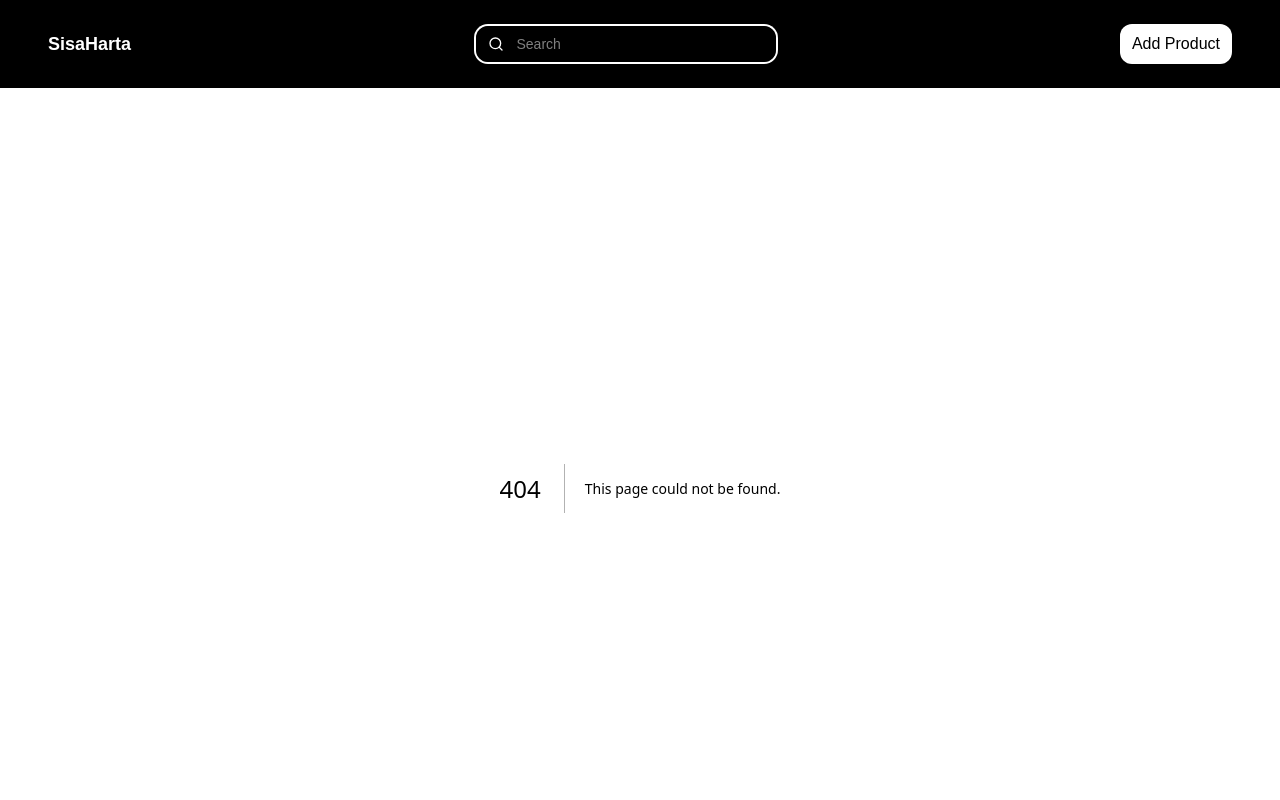
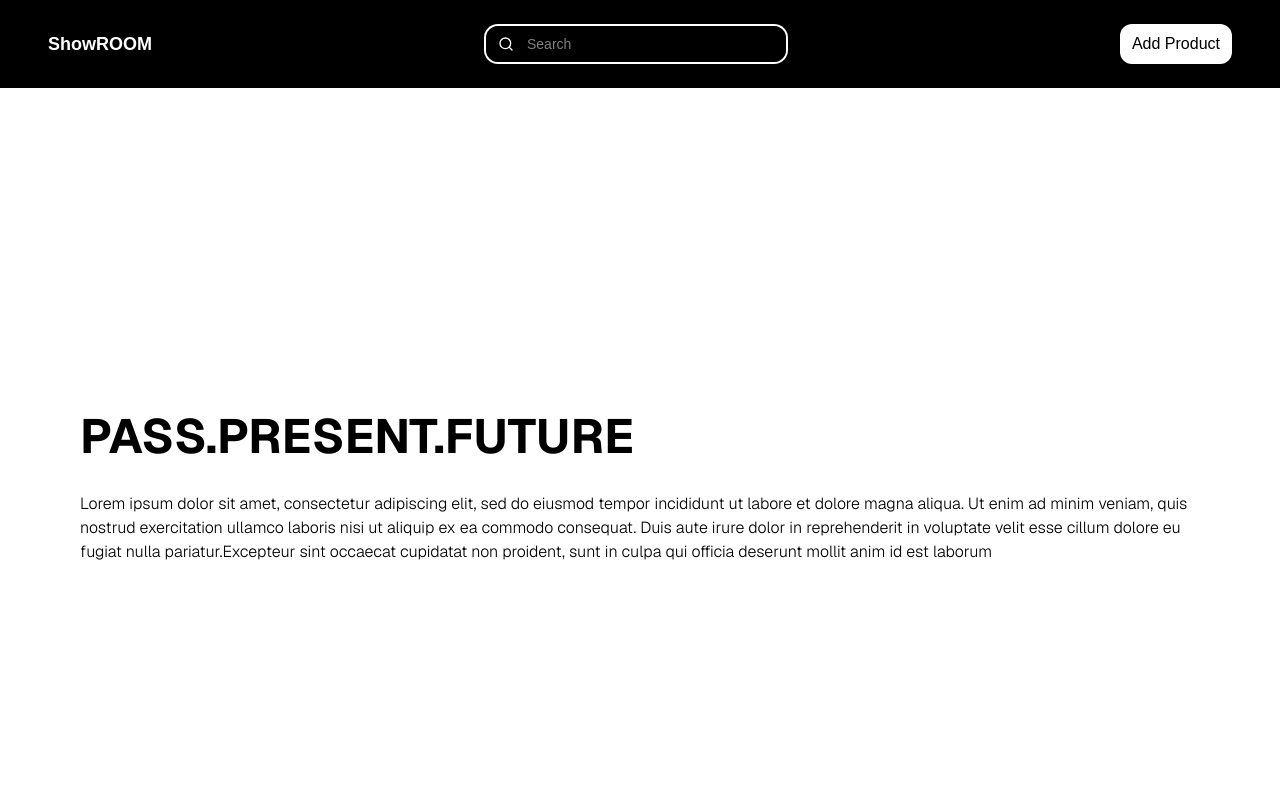
Before and after one commit to HasnyByte/FinalPBW, a Next.js app: page /home in a window 1280 px wide. Before the commit this address had no page. Shown: the top 800 px of the page. Built offline with nearby package versions, Linux system fonts and the light colour scheme.

Commit message:
Update Landing Page

```diff
--- /dev/null
+++ b/src/app/home/page.tsx
@@ -0,0 +1,23 @@
+import Image from "next/image";
+
+export default function Home() {
+  return (
+    <div className="bg-white grid grid-rows-[20px_1fr_20px] items-center justify-items-center min-h-screen p-8 pb-20 gap-16 sm:p-20 font-[family-name:var(--font-geist-sans)]">
+      <main className="flex flex-col gap-[32px] row-start-2 items-center sm:items-start">
+        <div className="text-black font-black font-bold text-5xl"> PASS.PRESENT.FUTURE</div>
+        <h1 className="text-black font-light justify-center box-content md:box-border  ">
+          Lorem ipsum dolor sit amet, consectetur adipiscing elit, sed do eiusmod tempor
+          incididunt ut labore et dolore magna aliqua. Ut enim ad minim veniam, quis nostrud exercitation ullamco
+          laboris nisi ut aliquip ex ea commodo consequat. Duis aute irure dolor in reprehenderit in voluptate velit esse cillum
+          dolore eu fugiat nulla pariatur.Excepteur sint occaecat cupidatat non proident, sunt in culpa qui officia
+           deserunt mollit anim id est laborum
+        </h1>
+      </main>
+
+
+      <footer className="row-start-3 flex gap-[24px] flex-wrap items-center justify-center">
+
+      </footer>
+    </div>
+  );
+}
--- a/src/app/page.tsx
+++ /dev/null
@@ -1,15 +0,0 @@
-import Hero from "@/components/Hero";
-import ProductList from "@/components/ProductList";
-
-export default function Home() {
-    return (
-        <div className="bg-[#F8F9FA]">
-            <Hero />
-
-            <h2 className="w-full text-center text-2xl md:text-4xl font-semibold py-6 text-black">
-                All Products
-            </h2>
-            <ProductList />
-        </div>
-    );
-}
--- a/src/components/Header.tsx
+++ b/src/components/Header.tsx
@@ -4,7 +4,7 @@ const Header = () => {
     return (
         <nav className="px-4 md:px-12 py-4 md:py-6 bg-black text-white">
             <div className="flex justify-between items-center">
-                <a href="#" className="hidden md:inline-block text-lg font-semibold">SisaHarta</a>
+                <a href="#" className="hidden md:inline-block text-lg font-semibold">ShowROOM</a>
                 <div className="relative max-w-[300px] md:w-[400px]">
 
                     <div className="absolute inset-y-0 start-0 flex items-center ps-3 pointer-events-none">
```
